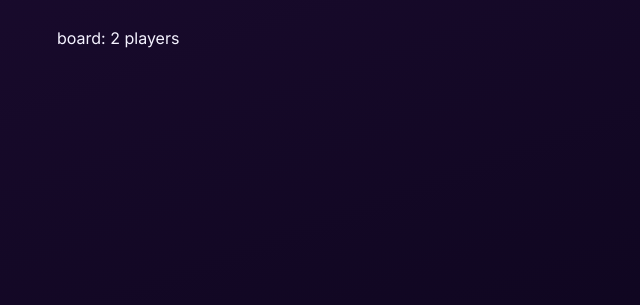
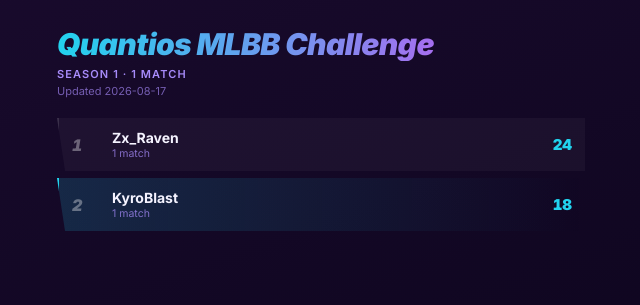
Before and after one commit to anlrzm/quantios-mlbb-leaderboard-2026, a website with bundled scripts: page index.html in a window 1280 px wide. Shown: the whole page, without its empty margins (319-959 px from the left). Built offline with nearby package versions, Linux system fonts and the light colour scheme.

Commit message:
feat: render the public standings list

```diff
--- a/app.js
+++ b/app.js
@@ -1,9 +1,6 @@
 import { validateShape } from './standings.js';
+import { renderBoard } from './board.js';
 
-// Replaced in Task 4.
-function renderBoard(el, data) {
-  el.textContent = `board: ${data.players.length} players`;
-}
 // Replaced in Task 6.
 function renderAdmin(el, data) {
   el.textContent = `admin: ${data.matches.length} matches`;
--- /dev/null
+++ b/board.js
@@ -0,0 +1,64 @@
+import { computeStandings, formatPoints } from './standings.js';
+
+function el(tag, className, text) {
+  const node = document.createElement(tag);
+  if (className) node.className = className;
+  if (text !== undefined) node.textContent = text;
+  return node;
+}
+
+function renderHeader(data) {
+  const header = el('header', 'lb-header');
+  const t = data.tournament ?? {};
+
+  header.append(el('h1', 'lb-title', t.name ?? 'Leaderboard'));
+
+  const bits = [];
+  if (t.season) bits.push(t.season);
+  bits.push(`${data.matches.length} ${data.matches.length === 1 ? 'match' : 'matches'}`);
+  header.append(el('p', 'lb-meta', bits.join(' · ')));
+
+  if (t.updated) header.append(el('p', 'lb-updated', `Updated ${t.updated}`));
+
+  return header;
+}
+
+// Ranks 2 and 3 get their own accent; everything below is neutral.
+function rowClassFor(rank) {
+  if (rank === 2) return 'lb-row r2';
+  if (rank === 3) return 'lb-row r3';
+  return 'lb-row';
+}
+
+function renderRow(row) {
+  const li = el('li', rowClassFor(row.rank));
+  li.append(el('span', 'lb-rank', String(row.rank)));
+
+  const name = el('span', 'lb-name-wrap');
+  name.append(el('span', 'lb-name', row.ign));
+  name.append(
+    el('span', 'lb-sub', `${row.matchesPlayed} ${row.matchesPlayed === 1 ? 'match' : 'matches'}`),
+  );
+  li.append(name);
+
+  li.append(el('span', 'lb-pts', formatPoints(row.total)));
+  return li;
+}
+
+export function renderBoard(container, data) {
+  container.append(renderHeader(data));
+
+  const standings = computeStandings(data);
+
+  if (standings.length === 0) {
+    container.append(el('p', 'state-msg', 'No players on the roster yet.'));
+    return;
+  }
+  if (data.matches.length === 0) {
+    container.append(el('p', 'state-msg', 'No matches recorded yet.'));
+  }
+
+  const list = el('ol', 'lb-list');
+  for (const row of standings) list.append(renderRow(row));
+  container.append(list);
+}
--- a/styles.css
+++ b/styles.css
@@ -61,3 +61,81 @@ body {
 
 .error-card h2 { margin: 0 0 8px; font-size: 15px; color: #fecaca; }
 .error-card p { margin: 0; font-size: 13px; line-height: 1.6; color: #fca5a5; }
+
+/* ---------- header ---------- */
+.lb-header { margin-bottom: 20px; }
+
+.lb-title {
+  margin: 0;
+  font-size: clamp(22px, 7vw, 30px);
+  font-weight: 900;
+  font-style: italic;
+  letter-spacing: -0.02em;
+  line-height: 1.1;
+  background: linear-gradient(90deg, var(--cyan), var(--magenta));
+  -webkit-background-clip: text;
+  background-clip: text;
+  color: transparent;
+}
+
+.lb-meta {
+  margin: 6px 0 0;
+  font-size: 11px;
+  letter-spacing: 0.1em;
+  text-transform: uppercase;
+  font-weight: 600;
+  color: var(--muted);
+}
+
+.lb-updated { margin: 3px 0 0; font-size: 11px; color: rgba(167, 139, 250, 0.65); }
+
+/* ---------- standings list ---------- */
+.lb-list { list-style: none; margin: 0; padding: 0; }
+
+.lb-row {
+  display: grid;
+  grid-template-columns: 30px 1fr auto;
+  gap: 10px;
+  align-items: center;
+  padding: 11px 13px;
+  margin-bottom: 7px;
+  background: var(--surface);
+  border-left: 2px solid var(--hairline);
+  clip-path: polygon(0 0, 100% 0, 100% 100%, 8px 100%);
+}
+
+.lb-row.r2 {
+  background: linear-gradient(90deg, rgba(34, 211, 238, 0.16), transparent);
+  border-left-color: var(--cyan);
+}
+
+.lb-row.r3 {
+  background: linear-gradient(90deg, rgba(167, 139, 250, 0.14), transparent);
+  border-left-color: var(--violet);
+}
+
+.lb-rank {
+  font-size: 16px;
+  font-weight: 900;
+  font-style: italic;
+  color: rgba(255, 255, 255, 0.35);
+  font-variant-numeric: tabular-nums;
+}
+
+.lb-name-wrap { min-width: 0; }
+
+.lb-name {
+  display: block;
+  font-size: 14px;
+  font-weight: 700;
+  overflow-wrap: anywhere;
+}
+
+.lb-sub { display: block; font-size: 10.5px; color: rgba(167, 139, 250, 0.75); margin-top: 1px; }
+
+.lb-pts {
+  font-size: 15px;
+  font-weight: 900;
+  color: var(--cyan);
+  font-variant-numeric: tabular-nums;
+}
```
